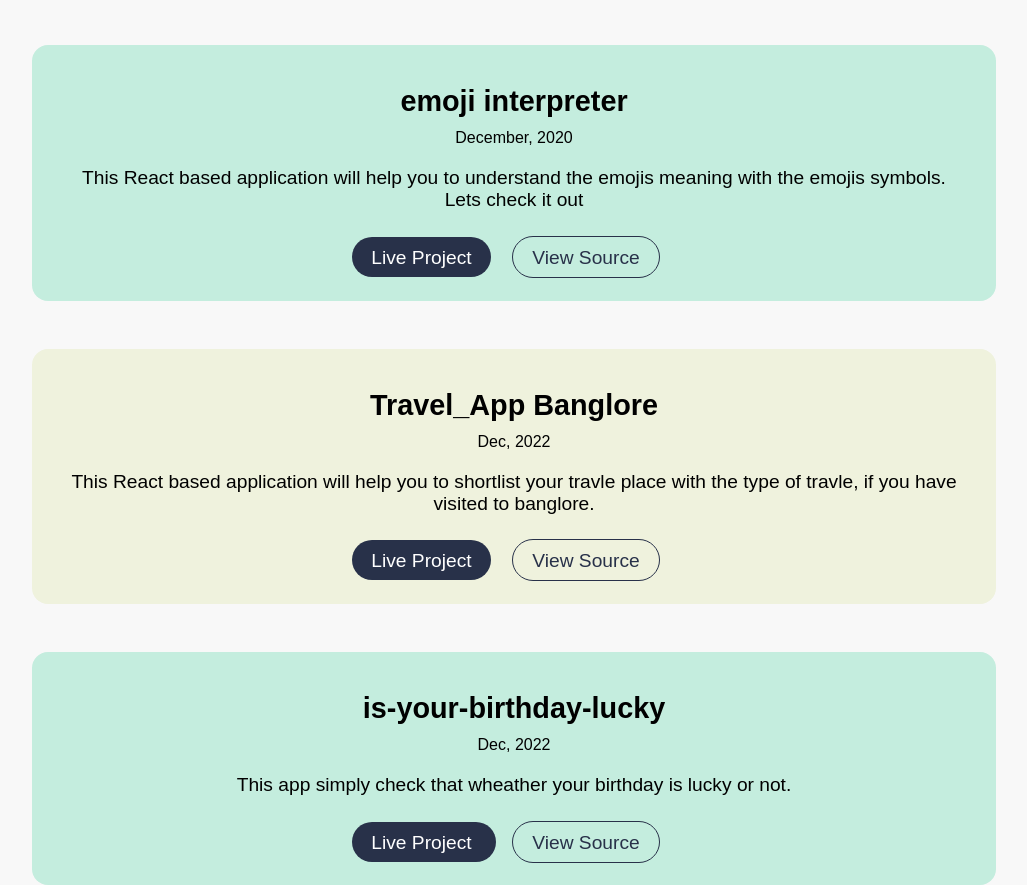
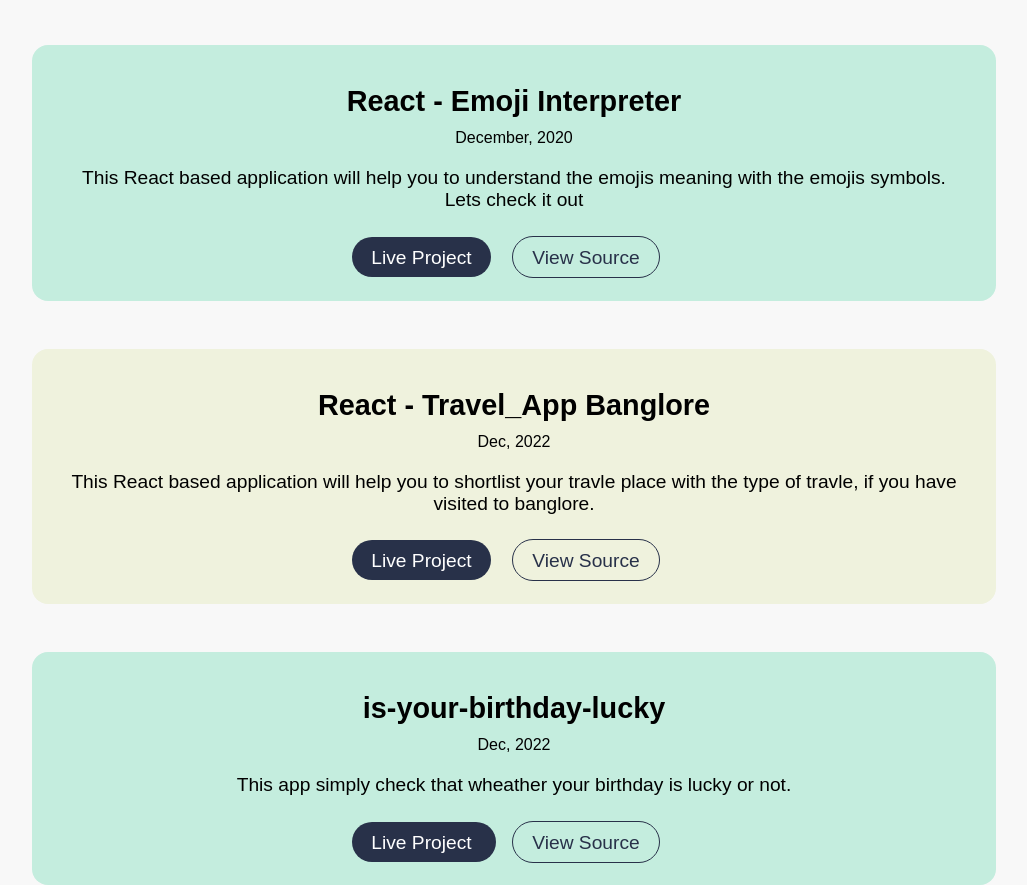
Before and after one commit to Ro-hitMali/Rohit_portfolio, a plain HTML site: page projects.html in a window 1280 px wide. Shown: the part 1452-2337 px from the top of the page, without its empty margins (126-1153 px from the left). Drawn offline with Linux system fonts and the light colour scheme; a web font is replaced by a local one.

Commit message:
fixed some docs name

```diff
--- a/projects.html
+++ b/projects.html
@@ -80,7 +80,7 @@
     </li>
     <li>
       <article class="showcase-list container container-center ow1">
-        <h1>emoji interpreter</h1>
+        <h1>React - Emoji Interpreter</h1>
         <small>December, 2020</small>
         <p>
           This React based application will help you to understand the emojis meaning with the emojis symbols. Lets
@@ -92,7 +92,7 @@
     </li>
     <li>
       <article class="showcase-list container container-center ow">
-        <h1>Travel_App Banglore</h1>
+        <h1>React - Travel_App Banglore</h1>
         <small>Dec, 2022</small>
         <p>
           This React based application will help you to shortlist your travle place with the type of travle, if you have
```
